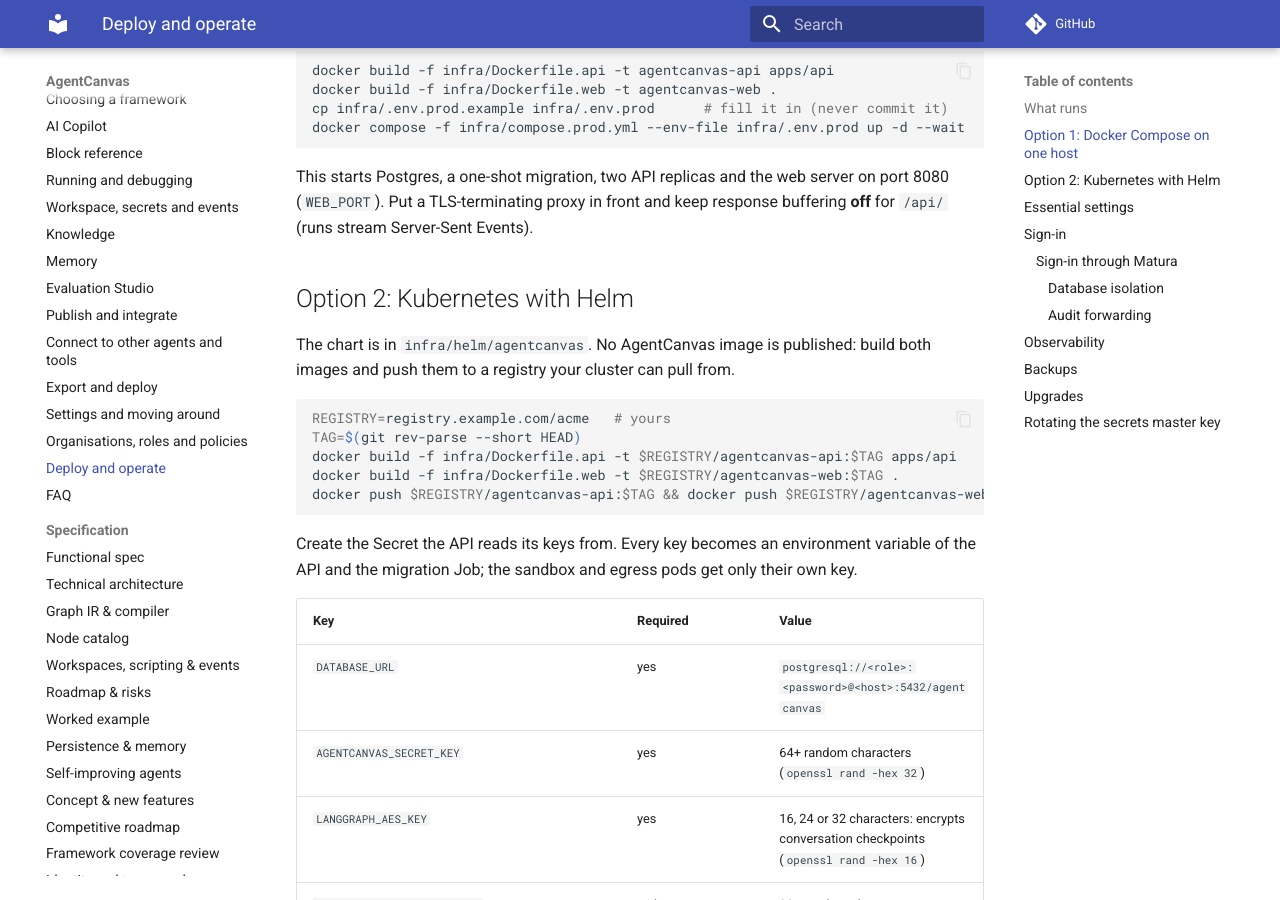
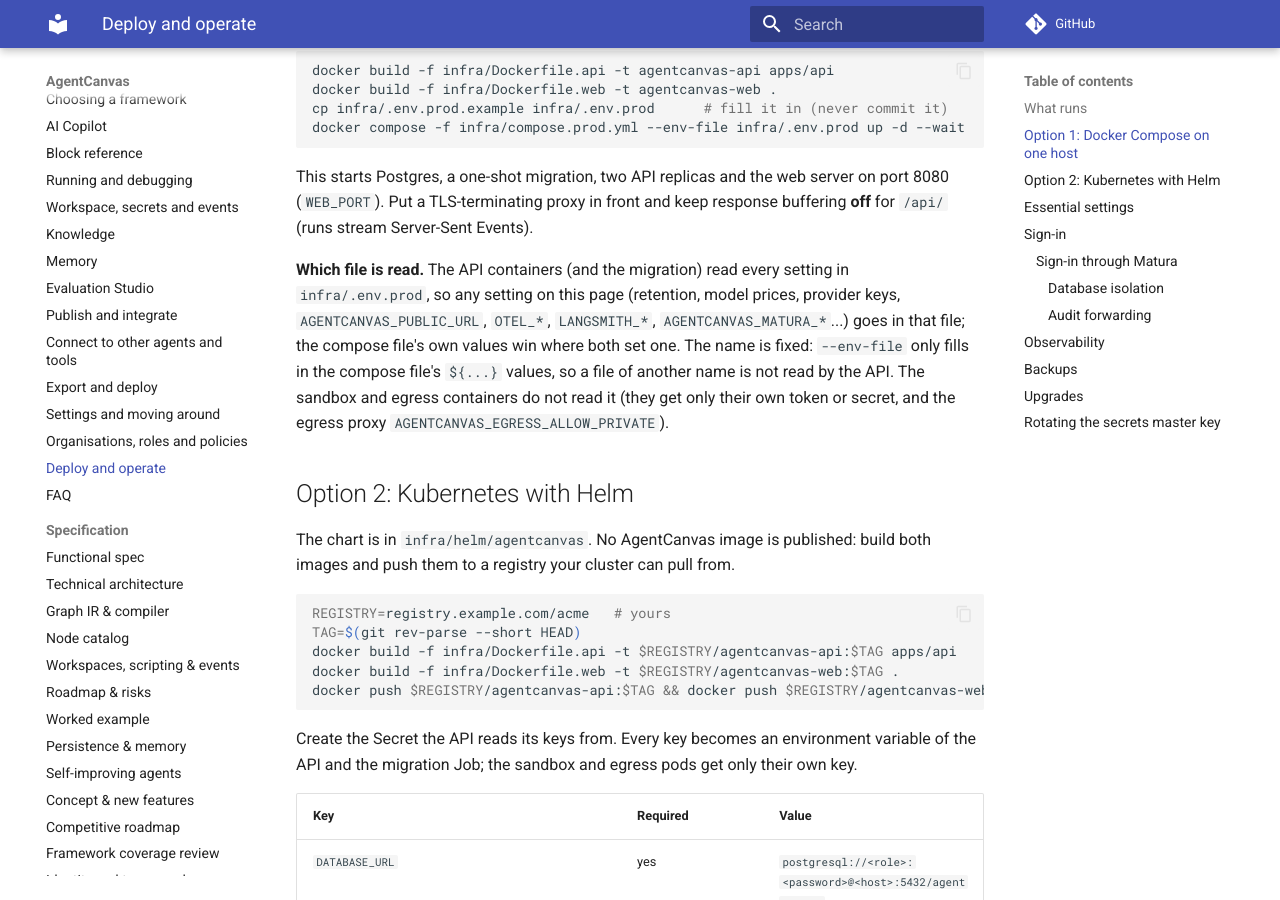
Before and after one commit to marunsct/AgentCanvas, an MkDocs documentation site: the page built from docs/user-guide/deploy.md, in a window 1280 px wide and 900 px high, scrolled down 759 px. Built offline with MkDocs 1.6.1 and Material for MkDocs 9.7.7, drawn with Linux system fonts in a browser that asks for light colours; comment, search, counter and statistics services are not loaded.

Commit message:
Compose: the API reads every setting of infra/.env.prod (and .env.local), not a fixed list
Only the variables compose.prod.yml named reached the API, so settings the guide documents for the
file (retention, model prices, more provider keys, AGENTCANVAS_PUBLIC_URL, OTEL_*, LANGSMITH_*, Matura)
were silently ignored. The API and migrate services now also load infra/.env.prod with env_file
(optional, so CI's environment-only runs still work; explicit values win), with the owner's
POSTGRES_PASSWORD blanked in the API. compose.local.yml does the same with infra/.env.local. The
sandbox and egress never read the file; egress gets AGENTCANVAS_EGRESS_ALLOW_PRIVATE explicitly.
deploy.md says which file is read and that its name is fixed.

Changelog: With Docker Compose, every setting in `infra/.env.prod` (or `infra/.env.local`) now reaches the API, not only a fixed list; `AGENTCANVAS_EGRESS_ALLOW_PRIVATE` reaches the egress proxy.

Co-Authored-By: Claude Opus 5.5 <noreply@anthropic.com>

```diff
--- a/docs/user-guide/deploy.md
+++ b/docs/user-guide/deploy.md
@@ -25,6 +25,13 @@ docker compose -f infra/compose.prod.yml --env-file infra/.env.prod up -d --wait
 
 This starts Postgres, a one-shot migration, two API replicas and the web server on port 8080 (`WEB_PORT`). Put a
 TLS-terminating proxy in front and keep response buffering **off** for `/api/` (runs stream Server-Sent Events).
+
+**Which file is read.** The API containers (and the migration) read every setting in `infra/.env.prod`, so any
+setting on this page (retention, model prices, provider keys, `AGENTCANVAS_PUBLIC_URL`, `OTEL_*`, `LANGSMITH_*`,
+`AGENTCANVAS_MATURA_*`...) goes in that file; the compose file's own values win where both set one. The name is
+fixed: `--env-file` only fills in the compose file's `${...}` values, so a file of another name is not read by the
+API. The sandbox and egress containers do not read it (they get only their own token or secret, and the egress proxy
+`AGENTCANVAS_EGRESS_ALLOW_PRIVATE`).
 
 ## Option 2: Kubernetes with Helm
 
```
Also changed, not shown: apps/api/agentcanvas/copilot/knowledge/user-guide/deploy.md (+7 -0 lines), apps/api/agentcanvas/copilot/knowledge/user-guide/run-locally.md (+2 -1 lines), docs/user-guide/run-locally.md (+2 -1 lines), 4 other files.
